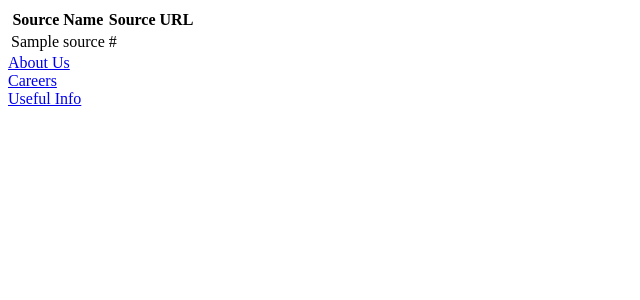
After one commit to dageneral12/currency, a Django app: template app/currency_app/templates/show_sources.html in a window 1280 px wide. The commit adds this page. Shown: the top 300 px of the page, without its empty margins (0-640 px from the left). Run offline with Django 3.2, Linux system fonts and the light colour scheme; the template is opened without the code that fills it: most values are stand-ins (such as "Sample title", 1, 10 or a date in 2020).

Commit message:
added templates

```diff
--- a/app/currency_app/templates/rate_page.html
+++ b/app/currency_app/templates/rate_page.html
@@ -15,15 +15,15 @@ Rates Page
         <th>Currency</th>
         <th>Buy</th>
         <th>Sale</th>
-        <th>Create</th>
+        <!--<th>Create</th> -->
     </tr>
     {% for rate in rates %}
     <tr>
-        <td>{{ rate.source }}</td>
+        <td>{{ rate.source.name }}</td>
         <td>{{ rate.currency }}</td>
         <td>{{ rate.buy }}</td>
         <td>{{ rate.sale }}</td>
-        <td> <a href='/rate/create'> Create Rate </a> </td>
+        <!-- <td> <a href='/rate/create'> Create Rate </a> </td> -->
     </tr>
     {% endfor %}
 </table>
--- /dev/null
+++ b/app/currency_app/templates/show_sources.html
@@ -0,0 +1,21 @@
+{% extends 'base.html' %}
+
+{% block content %}
+
+
+ <table>
+    <tr>
+        <th>Source Name</th>
+        <th>Source URL</th>
+
+    </tr>
+    {% for source in sources %}
+    <tr>
+        <td>{{ source.name }}</td>
+        <td>{{ source.source_url }}</td>
+
+    </tr>
+    {% endfor %}
+</table>
+
+{% endblock %}
```
